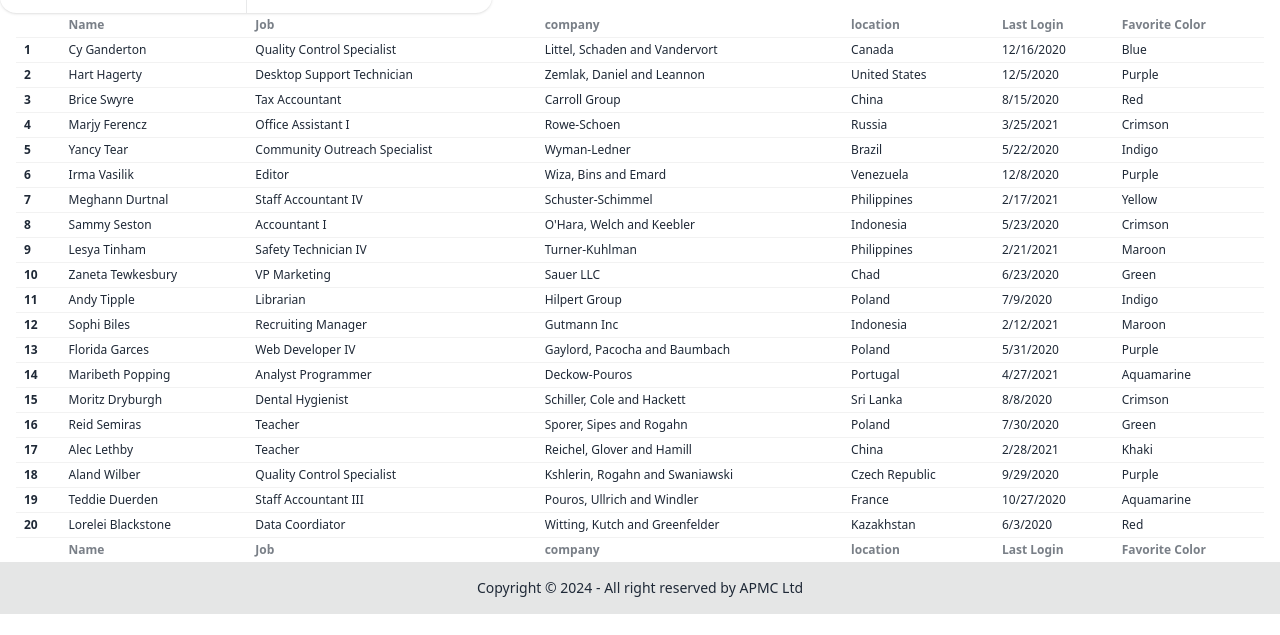
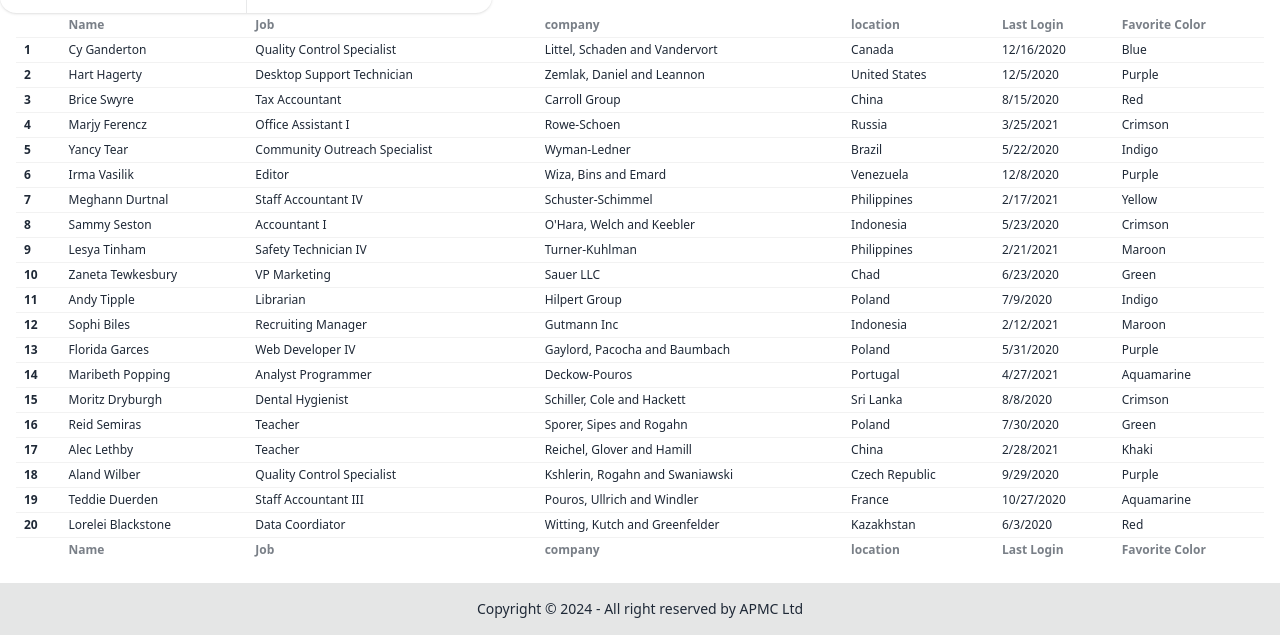
Before and after one commit to narendranag/daisyui-frontend, a website: page index.html in a window 1280 px wide. Shown: the part 165-800 px from the top of the page. Drawn offline with nearby package versions, Linux system fonts and the light colour scheme.

Commit message:
base layout complete

```diff
--- a/index.html
+++ b/index.html
@@ -320,12 +320,13 @@
             </div>
         </div>
       <!-- Footer -->
-
+    <div class="absolute inset-x-0 bottom-0">
       <footer class="footer footer-center bg-base-300 text-base-content p-4">
         <aside>
           <p>Copyright © 2024 - All right reserved by APMC Ltd</p>
         </aside>
       </footer>
+    </div>
 
 </body>
 </html>
```
